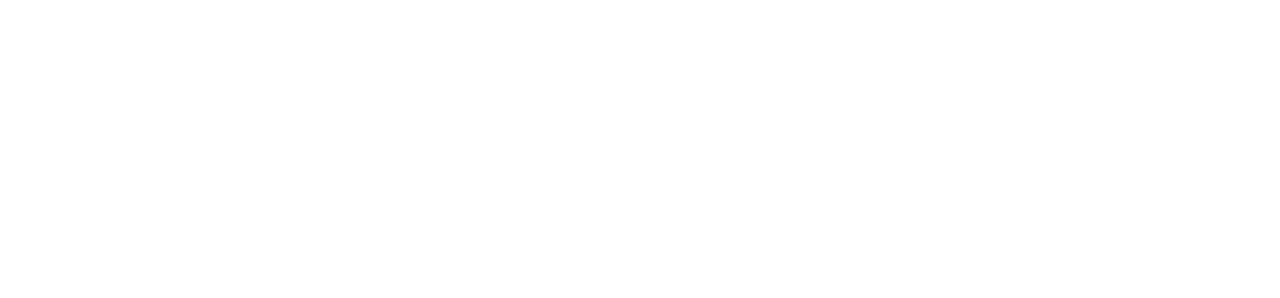
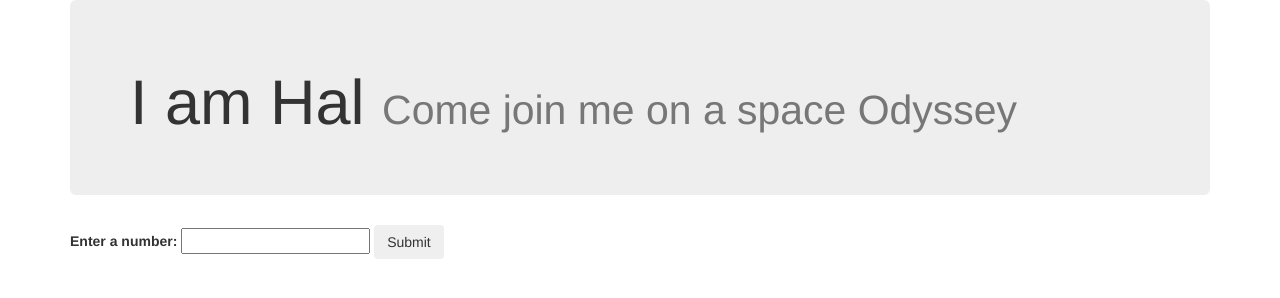
Before and after one commit to eshull/beep-boop, a plain HTML site: page index.html in a window 1280 px wide. Drawn offline with nearby package versions, Linux system fonts and the light colour scheme.

Commit message:
add jumbotron at the top of page, and the form with submit button

```diff
--- a/index.html
+++ b/index.html
@@ -10,8 +10,13 @@
 </head>
   <body>
     <div class="container">
+      <div class="jumbotron">
+        <h1>I am Hal <small>Come join me on a space Odyssey</small></h1>
+      </div>
       <form id="theForm" action="index.html" method="post">
-
+        <label for="userInput">Enter a number:</label>
+         <input id="userInput" type="number">
+         <button type="submit" class="btn">Submit</button>
       </form>
 
     </div>
```
